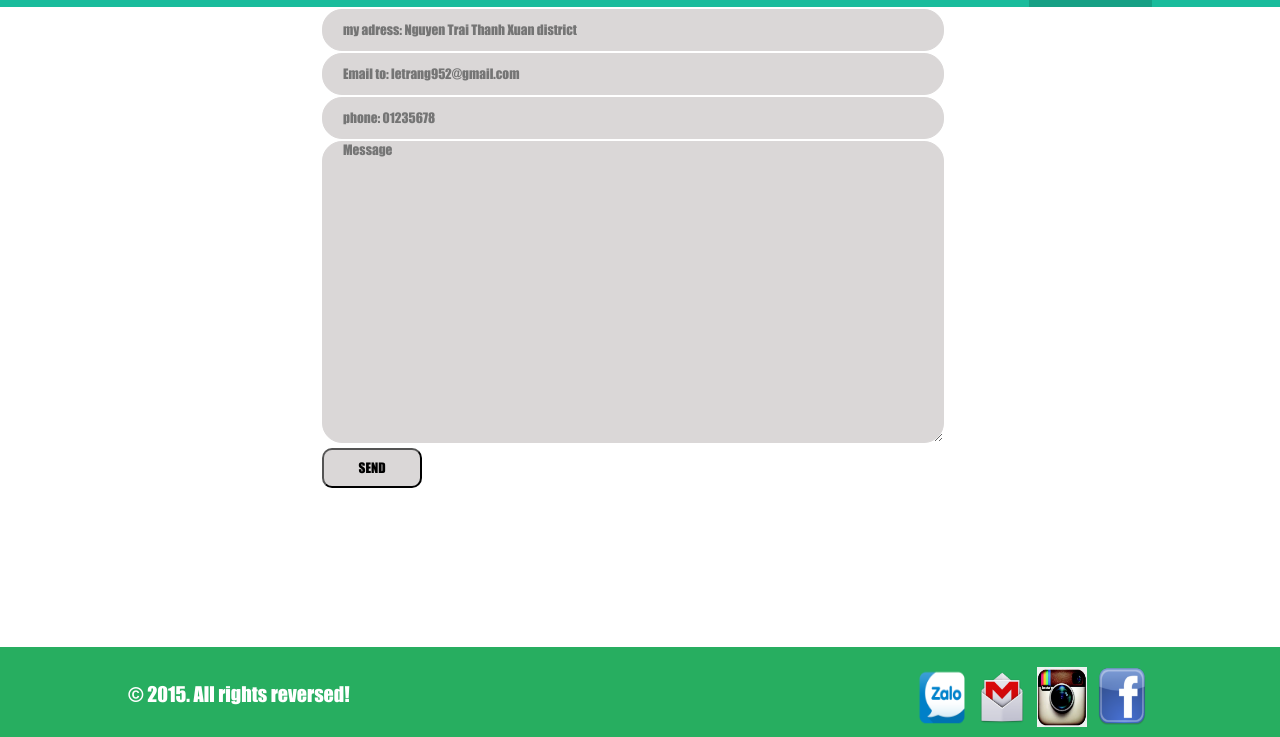
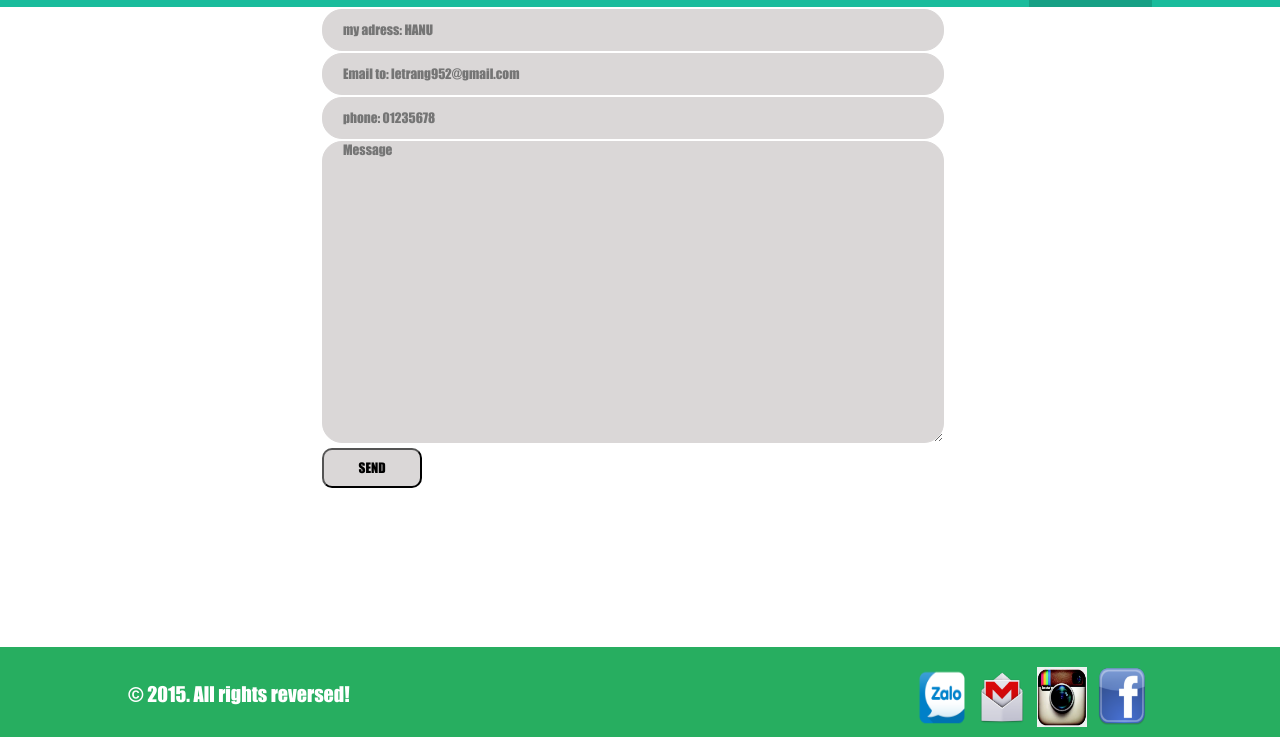
Before and after one commit to letrang952/seg, a plain HTML site: page contact.html in a window 1280 px wide. Shown: the part 63-800 px from the top of the page. Drawn offline with Linux system fonts and the light colour scheme.

Commit message:
change address in contact file

```diff
--- a/contact.html
+++ b/contact.html
@@ -29,7 +29,7 @@
 
 			<tr>
 				<!-- <td>NAME</td> -->
-				<td><input class="input-tag" type="text" placeholder="my adress: Nguyen Trai Thanh Xuan district"/></td>
+				<td><input class="input-tag" type="text" placeholder="my adress: HANU"/></td>
 			</tr>
 			<tr>
 				<!-- <td>Email</td> -->
```
